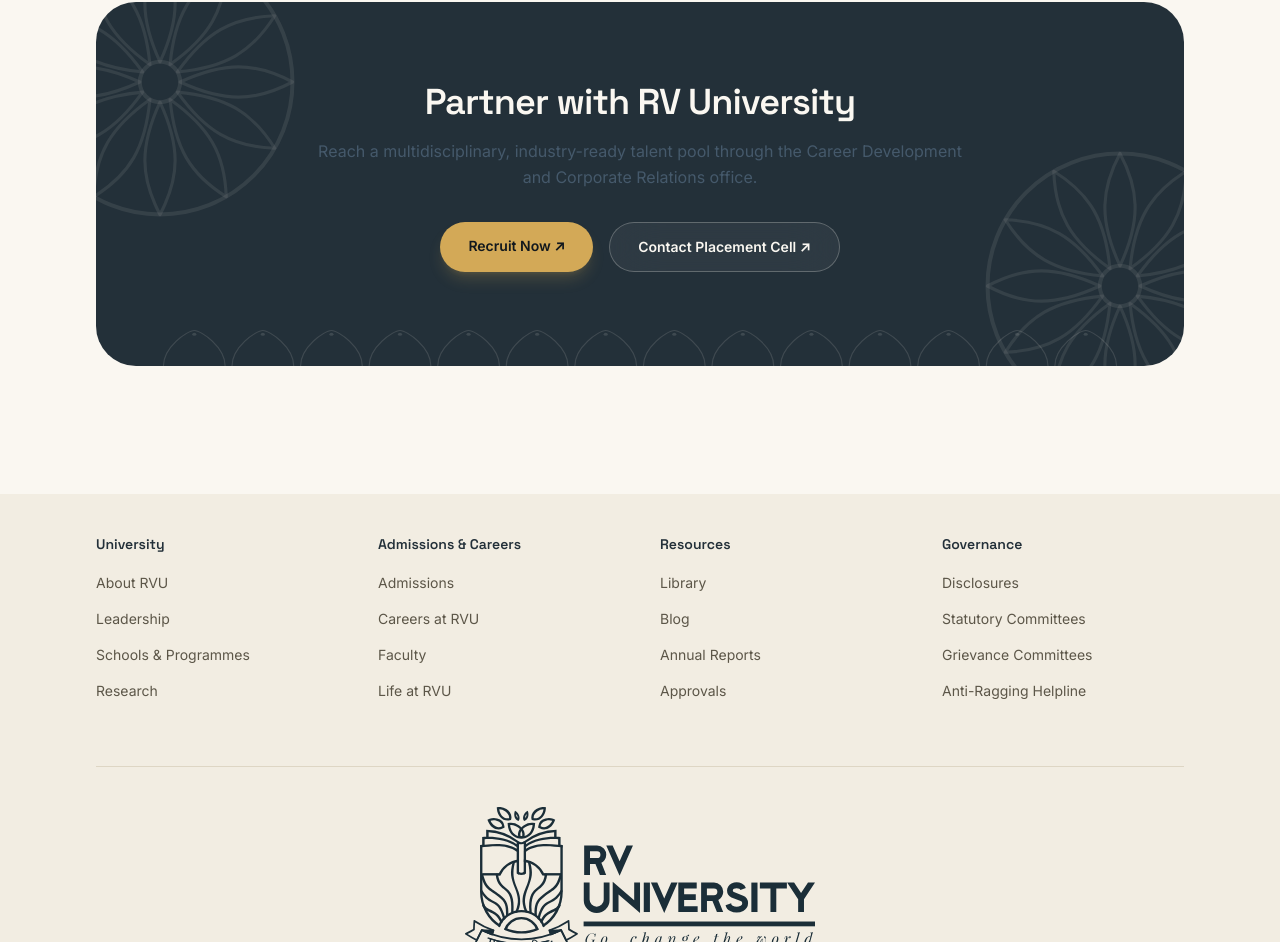
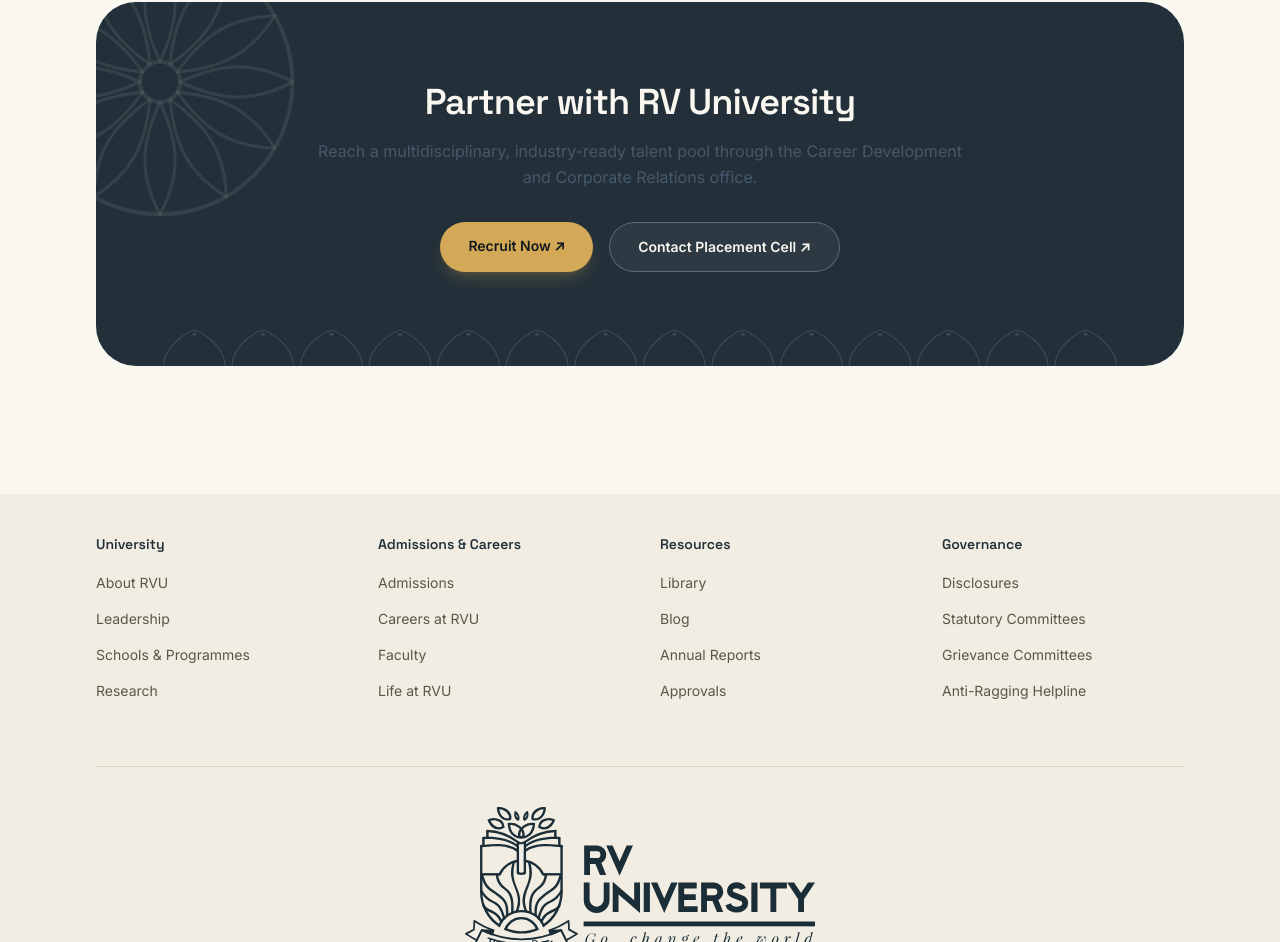
Before and after one commit to Ani07-05/RVU-placement-site-cache-memory, a Next.js app: page / in a window 1280 px wide. Shown: the part 8087-9029 px from the top of the page. Built offline with nearby package versions, Linux system fonts and the light colour scheme.

Commit message:
refactor: remove unused RangoliMedallion component from CTASection

```diff
--- a/src/components/site/CTASection.tsx
+++ b/src/components/site/CTASection.tsx
@@ -9,10 +9,6 @@
           <RangoliMedallion
             tone="light"
             className="pointer-events-none absolute -top-16 -left-20 h-72 w-72 opacity-60"
-          />
-          <RangoliMedallion
-            tone="light"
-            className="pointer-events-none absolute -right-20 -bottom-16 h-72 w-72 opacity-60"
           />
           <div className="relative mx-auto max-w-2xl">
             <h2 className="font-display text-3xl font-semibold tracking-tight sm:text-4xl">
```
